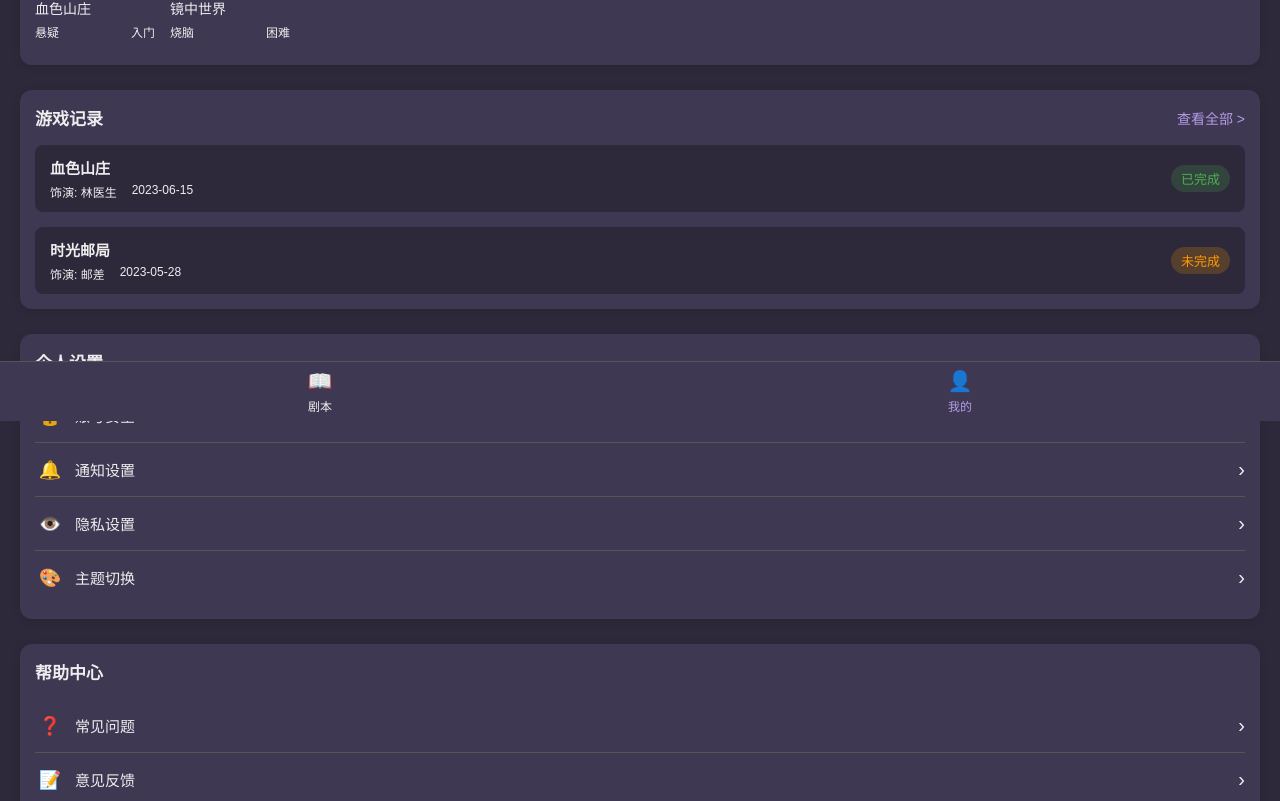
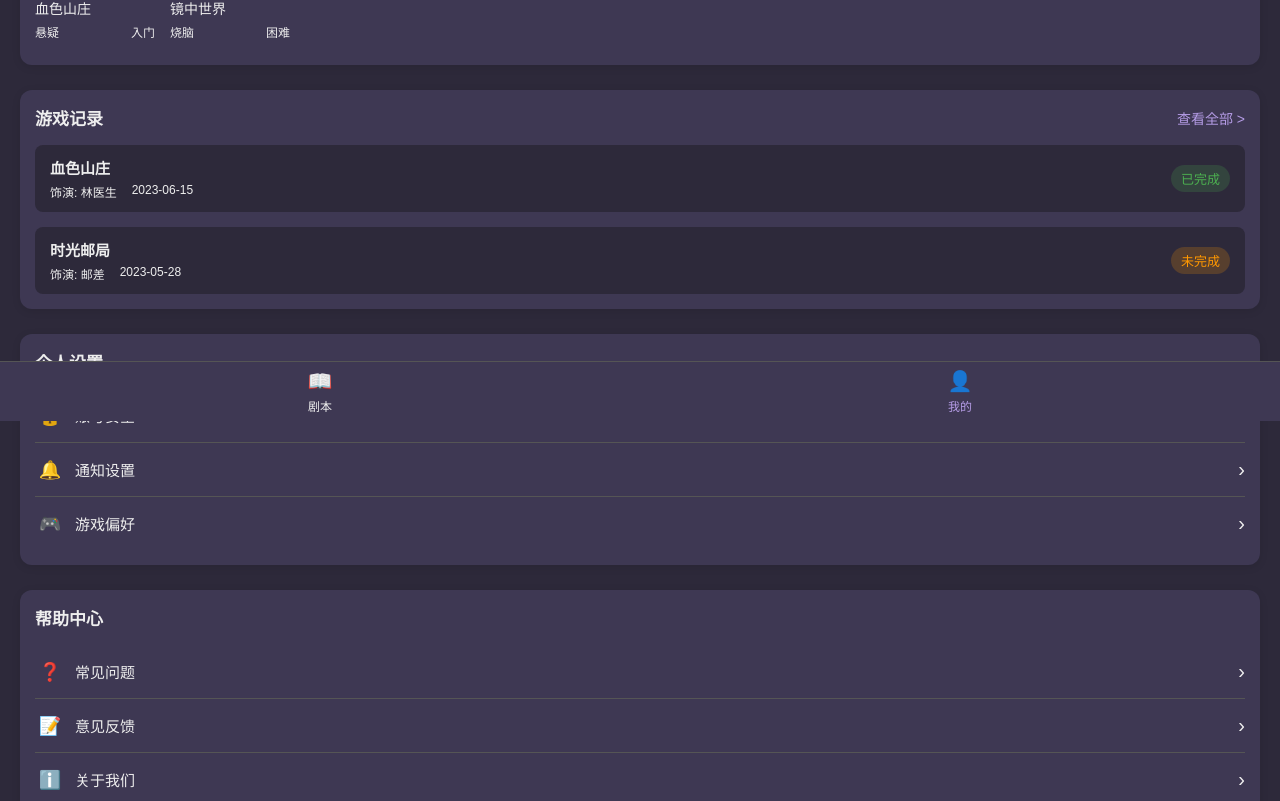
Before and after one commit to goldthinking/solorpg-proto, a Vue app: page /profile in a window 1280 px wide. Shown: the part 379-1180 px from the top of the page. Built offline with nearby package versions, Linux system fonts and the light colour scheme.

Commit message:
feat: 添加点击游戏设置项导航功能

```diff
--- a/src/views/ProfileView.vue
+++ b/src/views/ProfileView.vue
@@ -82,6 +82,7 @@
           class="setting-item"
           v-for="(setting, index) in settings"
           :key="index"
+          @click="navigateToSetting(setting)"
         >
           <div class="setting-icon">{{ setting.icon }}</div>
           <div class="setting-name">{{ setting.name }}</div>
@@ -152,8 +153,7 @@ export default {
       settings: [
         { name: "账号安全", icon: "🔒" },
         { name: "通知设置", icon: "🔔" },
-        { name: "隐私设置", icon: "👁️" },
-        { name: "主题切换", icon: "🎨" },
+        { name: "游戏偏好", icon: "🎮", route: "/game-preferences" },
       ],
       helpItems: [
         { name: "常见问题", icon: "❓" },
@@ -171,6 +171,14 @@ export default {
         expert: "专家",
       };
       return map[level] || "未知";
+    },
+    navigateToSetting(setting) {
+      if (setting.route) {
+        this.$router.push(setting.route);
+      } else {
+        // 暂时只处理有route属性的设置项
+        console.log(`点击了设置: ${setting.name}`);
+      }
     },
   },
 };
```
